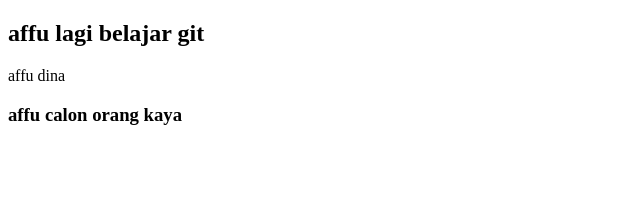
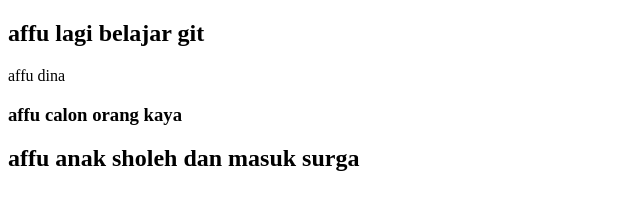
Before and after one commit to Affu321/affu_nyoba_git_lagi, a plain HTML site: page Index.html in a window 1280 px wide. Shown: the whole page, without its empty margins (0-640 px from the left). Drawn offline with Linux system fonts and the light colour scheme.

Commit message:
Description Wish_2

```diff
--- a/Index.html
+++ b/Index.html
@@ -9,5 +9,6 @@
     <h2>affu lagi belajar git</h2>
     <p>affu dina</p>
     <h3>affu calon orang kaya</h3>
+    <h2>affu anak sholeh dan masuk surga</h2>
 </body>
 </html>
```
